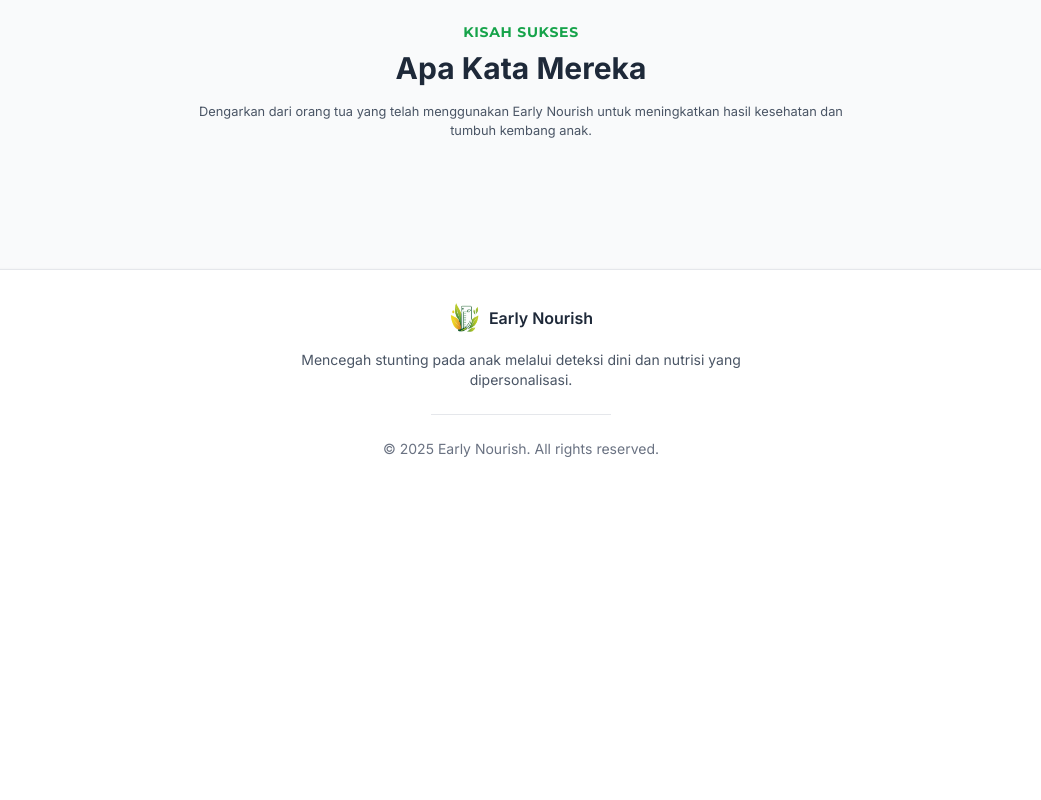
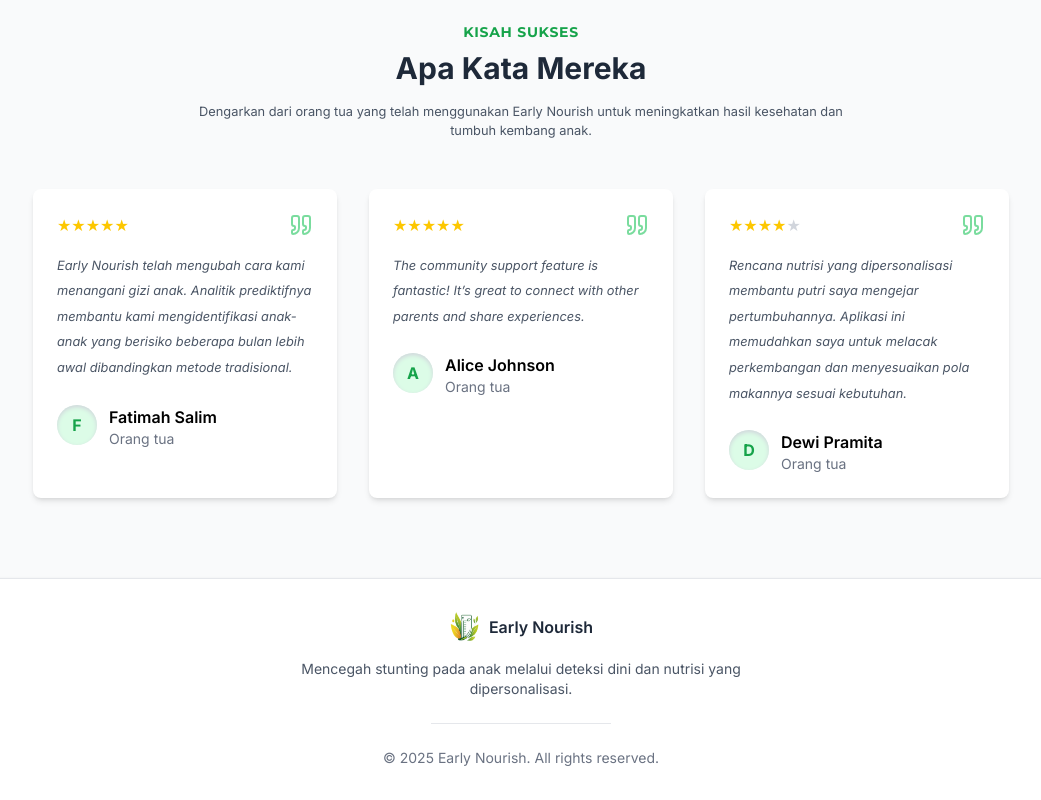
Before and after one commit to Elmosius/EarlyNourish, a Vue app in the folder front-end/: page / in a window 1280 px wide. Shown: the part 2834-3634 px from the top of the page, without its empty margins (119-1160 px from the left). Before the commit the page ends 3325 px from the top, so only its background shows below. Built offline with nearby package versions, Linux system fonts and the light colour scheme.

Commit message:
created: menampilkan data menggunakan api dummy

```diff
--- a/front-end/src/api/dummy/feedbacks.json
+++ b/front-end/src/api/dummy/feedbacks.json
@@ -2,16 +2,16 @@
   {
     "id": "fb1",
     "userId": "user1",
-    "nama": "John Doe",
-    "description": "This application is incredibly helpful for tracking my child's early development. The UI is intuitive too!",
+    "nama": "Fatimah Salim",
+    "description": "Early Nourish telah mengubah cara kami menangani gizi anak. Analitik prediktifnya membantu kami mengidentifikasi anak-anak yang berisiko beberapa bulan lebih awal dibandingkan metode tradisional.",
     "rating": 5,
     "createdAt": "2023-10-27T10:00:00Z"
   },
   {
     "id": "fb2",
     "userId": "user2",
-    "nama": "Jane Smith",
-    "description": "Found a small bug in the profile update section, but overall a great experience. The assessment tools are very thorough.",
+    "nama": "Dewi Pramita",
+    "description": "Rencana nutrisi yang dipersonalisasi membantu putri saya mengejar pertumbuhannya. Aplikasi ini memudahkan saya untuk melacak perkembangan dan menyesuaikan pola makannya sesuai kebutuhan.",
     "rating": 4,
     "createdAt": "2023-11-05T14:30:00Z"
   },
@@ -27,7 +27,7 @@
     "id": "fb4",
     "userId": "user3",
     "nama": "Alice Johnson",
-    "description": "As a developer, I appreciate the clean codebase and the use of modern technologies. Keep up the good work!",
+    "description": "The community support feature is fantastic! It’s great to connect with other parents and share experiences.",
     "rating": 5,
     "createdAt": "2023-12-01T12:00:00Z"
   }
--- a/front-end/src/api/feedback.js
+++ b/front-end/src/api/feedback.js
@@ -1,6 +1,6 @@
 import axios from "axios";
 
-const FEEDBACKS_DATA_URL = "/src/api/dummy-data/feedbacks.json";
+const FEEDBACKS_DATA_URL = "/src/api/dummy/feedbacks.json";
 
 export const getFeedbacks = async (/* token is no longer passed */) => {
   try {
--- a/front-end/src/components/home/TestimoniSection.vue
+++ b/front-end/src/components/home/TestimoniSection.vue
@@ -1,5 +1,44 @@
 <script setup>
 import { Quote } from "lucide-vue-next";
+import { computed, onMounted, ref } from "vue";
+import LoadingSpinner from "../ui/LoadingSpinner.vue";
+import { getFeedbacks } from "../../api/feedback.js";
+
+const allFeedbacks = ref([]);
+const isLoading = ref(false);
+const error = ref(null);
+
+const fetchAllFeedbacks = async () => {
+  isLoading.value = true;
+  error.value = null;
+  try {
+    const response = await getFeedbacks();
+    // Dari API kamu, response.data.feedbacks adalah array-nya
+    allFeedbacks.value = response.data.feedbacks || [];
+  } catch (err) {
+    console.error("Gagal mengambil testimoni:", err);
+    error.value =
+      err.response?.data?.message || "Tidak dapat memuat testimoni.";
+    allFeedbacks.value = []; // Pastikan array kosong jika error
+  } finally {
+    isLoading.value = false;
+  }
+};
+
+// Ambil data saat komponen pertama kali dimuat
+onMounted(() => {
+  fetchAllFeedbacks();
+});
+
+// Computed property untuk mendapatkan 3 feedback terbaik
+// Asumsi 'rating' adalah properti untuk menentukan "terbaik" dan nilainya lebih tinggi lebih baik
+// Jika tidak ada rating, kamu bisa ambil 3 terbaru atau acak.
+const topThreeFeedbacks = computed(() => {
+  // Buat salinan array agar tidak mengubah state asli
+  return [...allFeedbacks.value]
+    .sort((a, b) => (b.rating || 0) - (a.rating || 0))
+    .slice(0, 3);
+});
 </script>
 
 <template>
@@ -20,9 +59,14 @@
         </p>
       </div>
 
-      <div class="grid grid-cols-1 md:grid-cols-2 lg:grid-cols-3 gap-8">
+      <LoadingSpinner v-if="isLoading" />
+      <div v-if="error" class="error-message">
+        <p>{{ error }}</p>
+        <button @click="fetchAllFeedbacks">Coba Lagi</button>
+      </div>
+      <div v-else class="grid grid-cols-1 md:grid-cols-2 lg:grid-cols-3 gap-8">
         <div
-          v-for="(testimonial, index) in testimonials"
+          v-for="(testimonial, index) in topThreeFeedbacks"
           :key="index"
           class="bg-white p-6 rounded-lg shadow-md"
         >
@@ -44,19 +88,19 @@
             <Quote class="text-secondary opacity-60" />
           </div>
           <p class="text-gray-600 mb-6 text-base italic leading-loose">
-            {{ testimonial.content }}
+            {{ testimonial.description }}
           </p>
           <div class="flex">
             <div
               class="bg-[#DCFCE7] inset-shadow-sm inset-shadow-gray-300 w-10 h-10 rounded-full flex items-center justify-center mr-3"
             >
               <span class="text-tertiary font-bold">{{
-                testimonial.name.charAt(0)
+                testimonial.nama.charAt(0)
               }}</span>
             </div>
             <div>
-              <h4 class="font-semibold">{{ testimonial.name }}</h4>
-              <p class="text-sm text-gray-500">{{ testimonial.role }}</p>
+              <h4 class="font-semibold">{{ testimonial.nama }}</h4>
+              <p class="text-sm text-gray-500">Orang tua</p>
             </div>
           </div>
         </div>
```
